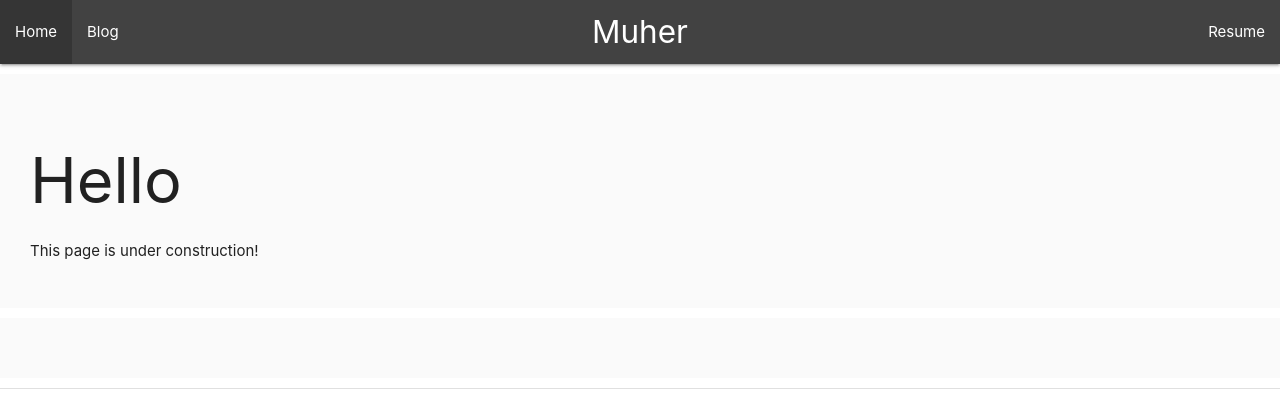
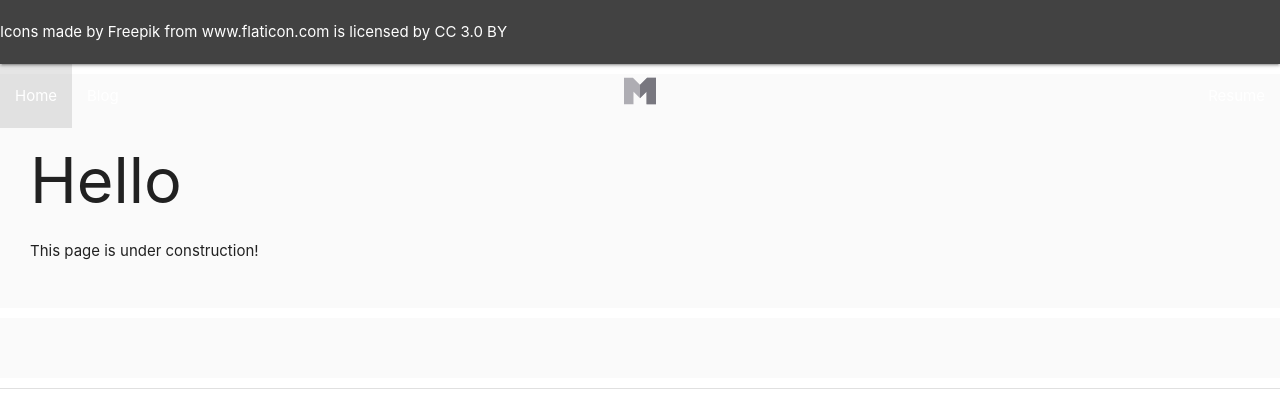
Before and after one commit to moohere/portfolio_website, a Django app: page / in a window 1280 px wide. Shown: the top 420 px of the page. Run offline with Django 3.2, Linux system fonts and the light colour scheme; data that the repository does not hold is empty; some libraries are stand-ins or nearby versions.

Commit message:
Changed logo

```diff
--- a/blog/templates/blog/blog.html
+++ b/blog/templates/blog/blog.html
@@ -17,7 +17,8 @@
 <body>
     <nav>
         <div class="nav-wrapper grey darken-3">
-            <a href="{% url 'home' %}" class="brand-logo center">Muher</a>
+            <div>Icons made by <a href="http://www.freepik.com" title="Freepik">Freepik</a> from <a href="https://www.flaticon.com/" title="Flaticon">www.flaticon.com</a> is licensed by <a href="http://creativecommons.org/licenses/by/3.0/" title="Creative Commons BY 3.0" target="_blank">CC 3.0 BY</a></div>
+            <a href="{% url 'home' %}" class="brand-logo center"><img src="{% static 'logo1.png' %}"></img></a>
             <a href="#" data-target="mobile-demo" class="sidenav-trigger"><i class="material-icons">menu</i></a>
 
             <ul class="left hide-on-med-and-down">
--- a/blog/templates/blog/content.html
+++ b/blog/templates/blog/content.html
@@ -18,7 +18,8 @@
 <body>
     <nav>
         <div class="nav-wrapper grey darken-3">
-            <a href="{% url 'home' %}" class="brand-logo center">Muher</a>
+            <div>Icons made by <a href="http://www.freepik.com" title="Freepik">Freepik</a> from <a href="https://www.flaticon.com/" title="Flaticon">www.flaticon.com</a> is licensed by <a href="http://creativecommons.org/licenses/by/3.0/" title="Creative Commons BY 3.0" target="_blank">CC 3.0 BY</a></div>
+            <a href="{% url 'home' %}" class="brand-logo center"><img src="{% static 'logo1.png' %}"></img></a>
             <a href="#" data-target="mobile-demo" class="sidenav-trigger"><i class="material-icons">menu</i></a>
 
             <ul class="left hide-on-med-and-down">
--- a/projects/templates/projects/home.html
+++ b/projects/templates/projects/home.html
@@ -17,7 +17,8 @@
 <body>
     <nav>
         <div class="nav-wrapper grey darken-3">
-            <a href="{% url 'home' %}" class="brand-logo center">Muher</a>
+            <div>Icons made by <a href="http://www.freepik.com" title="Freepik">Freepik</a> from <a href="https://www.flaticon.com/" title="Flaticon">www.flaticon.com</a> is licensed by <a href="http://creativecommons.org/licenses/by/3.0/" title="Creative Commons BY 3.0" target="_blank">CC 3.0 BY</a></div>
+            <a href="{% url 'home' %}" class="brand-logo center"><img src="{% static 'logo1.png' %}"></img></a>
             <a href="#" data-target="mobile-demo" class="sidenav-trigger"><i class="material-icons">menu</i></a>
 
             <ul class="left hide-on-med-and-down">
```
Also changed, not shown: blog/static/logo1.png (added), 4 other files.
